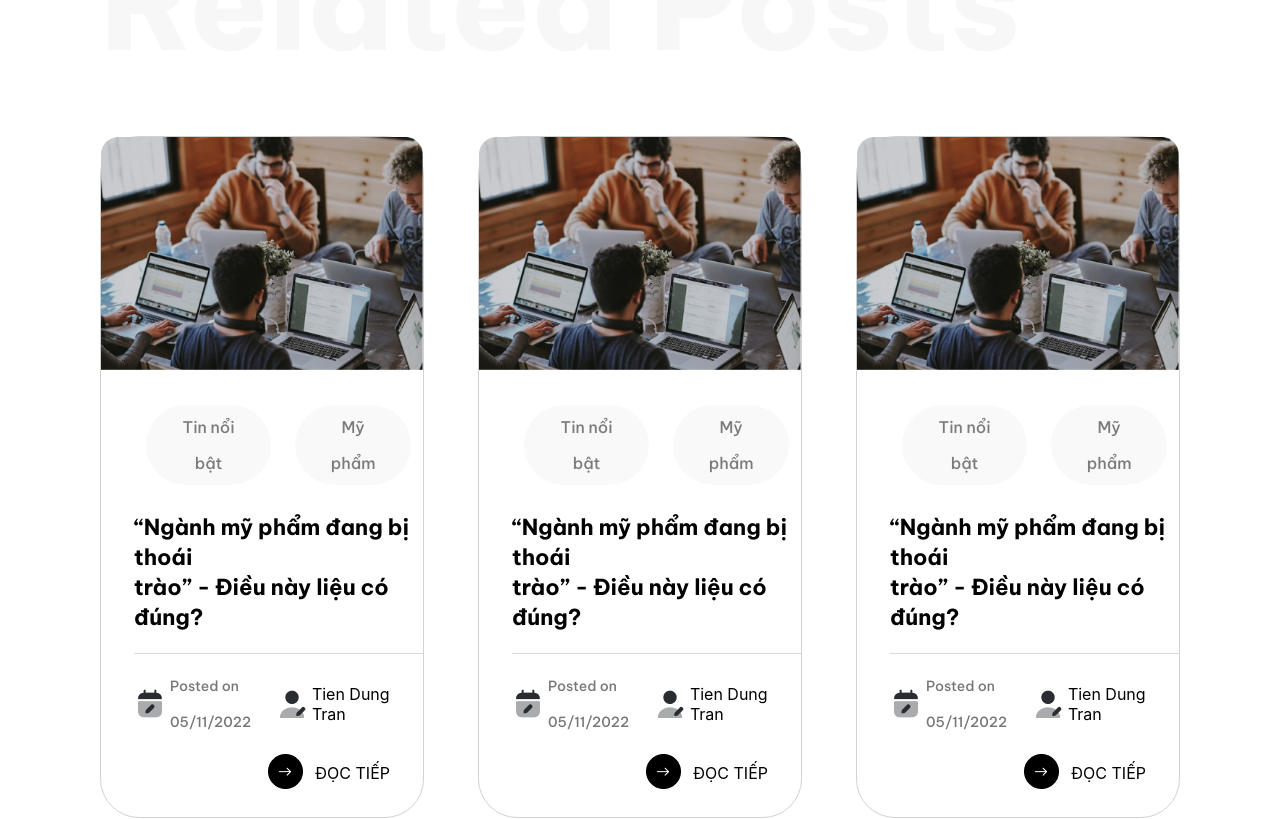
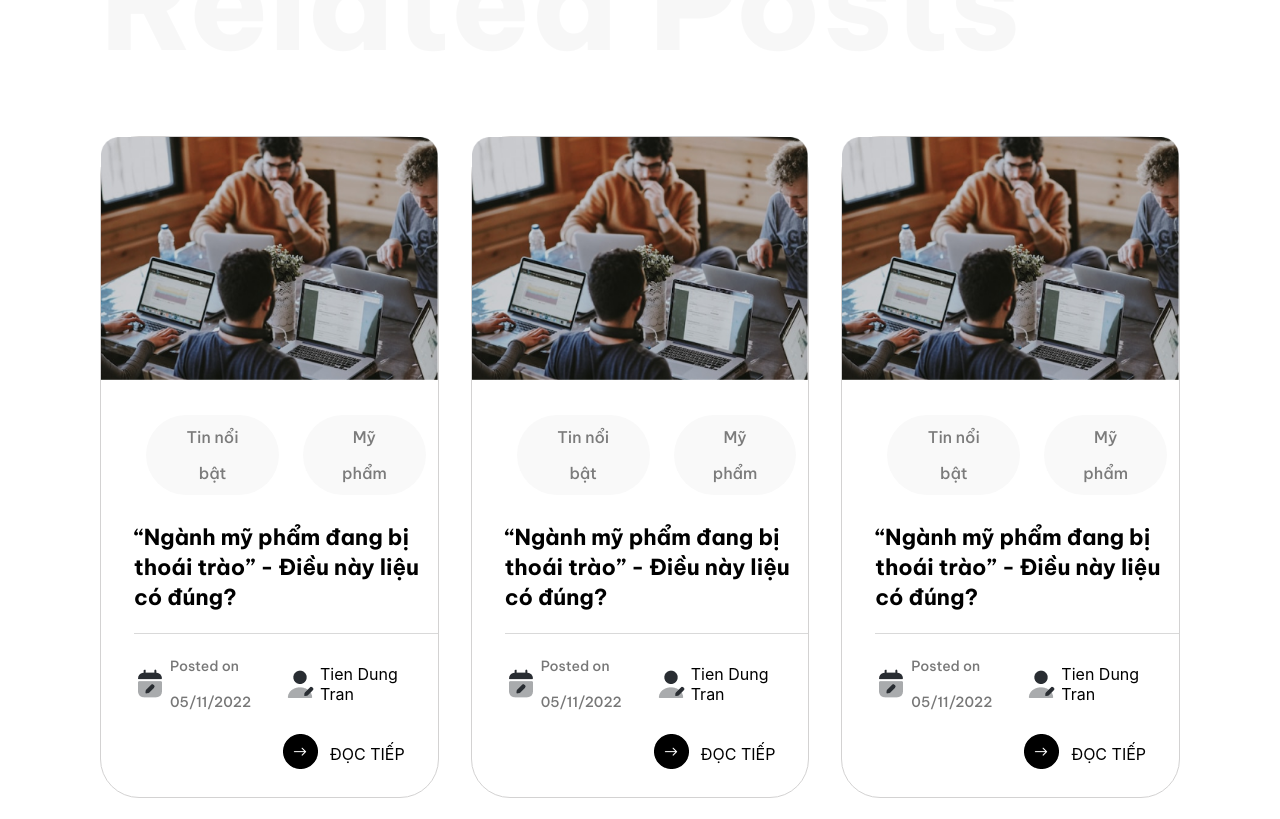
Before and after one commit to tinisang/okhubdemo, a Next.js app: page /newsDetail/1 in a window 1280 px wide. Shown: the part 2920-3739 px from the top of the page. Built offline with nearby package versions, Linux system fonts and the light colour scheme.

Commit message:
update news detail

```diff
--- a/components/NewsDetail/CardNews.jsx
+++ b/components/NewsDetail/CardNews.jsx
@@ -28,7 +28,7 @@ export const CardNews = () => {
         </div>
         <div className="card__title">
           “Ngành mỹ phẩm đang bị thoái
-          <br></br> trào” - Điều này liệu có đúng?
+          trào” - Điều này liệu có đúng?
         </div>
         <div className="card__info">
           <div className="card__infor-time">
--- a/styles/NewsDetail/cardNews.css
+++ b/styles/NewsDetail/cardNews.css
@@ -1,5 +1,6 @@
 .card__container {
-  width: 30%;
+  /* width: calc(100%/3); */
+  width: 100%;
   border: 1px solid #d3d2d2;
   border-radius: 39px;
 }
--- a/styles/NewsDetail/newsDetail.css
+++ b/styles/NewsDetail/newsDetail.css
@@ -170,7 +170,8 @@
 }
 .NewsDetail__status-items{
   display: flex;
-  justify-content: space-between;
+  gap: 32px;
+  /* justify-content: space-between; */
 }
 .NewsDetail__status-items .card__container{
   /* margin-right: 32px; */
```
